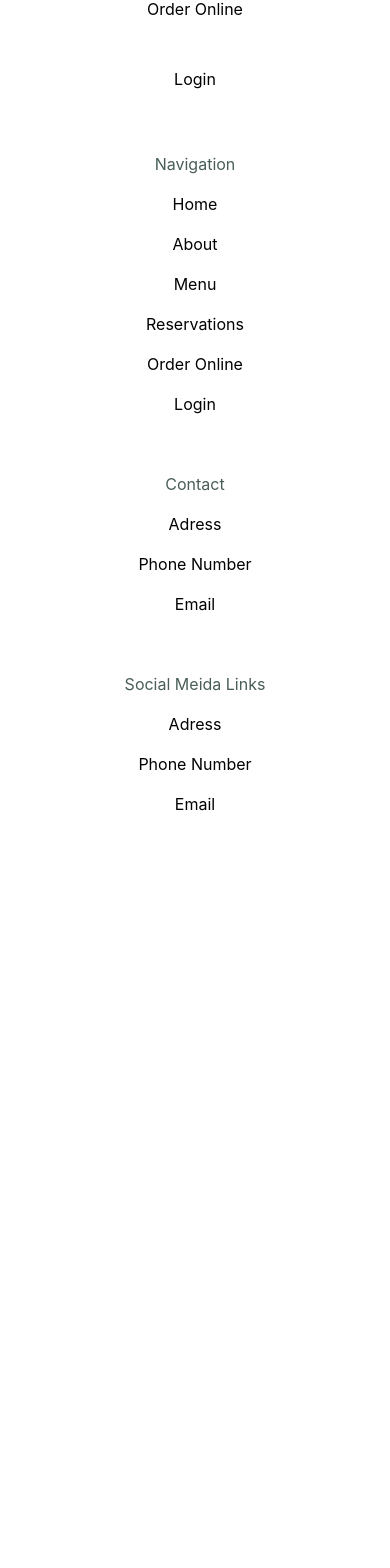
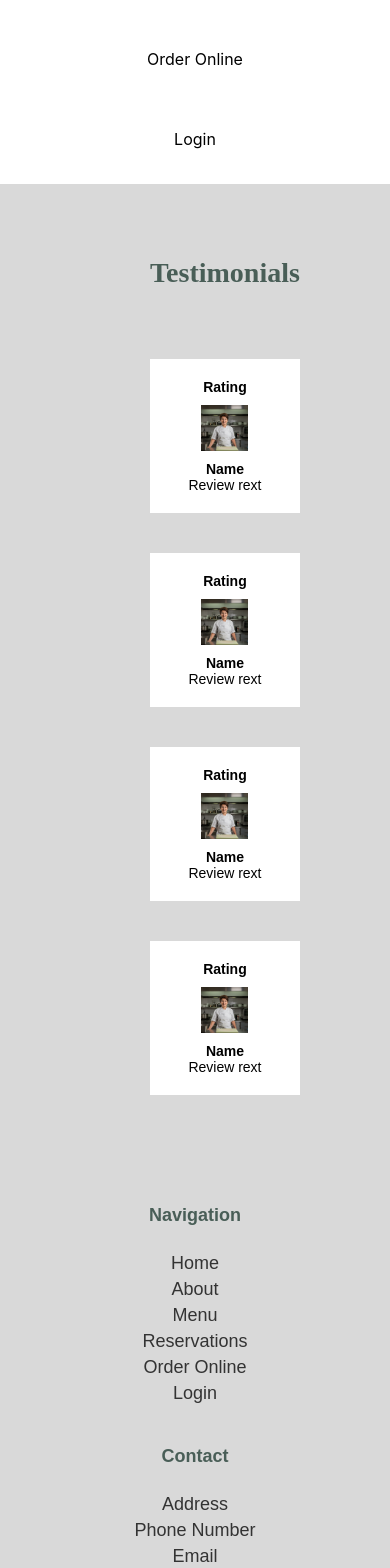
Before and after one commit to BoasAndreasen/project, a React (Create React App) app in the folder project/: page / in a window 390 px wide. Shown: the part 380-1948 px from the top of the page. Before the commit the page ends 1224 px from the top, so only its background shows below. Built offline with nearby package versions, Linux system fonts and the light colour scheme.

Commit message:
Footer nav cards mobile column formatting

```diff
--- a/project/src/components/Footer.js
+++ b/project/src/components/Footer.js
@@ -1,37 +1,60 @@
-import '../styles/Footer.css'
+import React from "react";
+import ownerImage from "../resources/owner.png"
+import '../styles/Footer.css';
 
-function Footer() {
-    return (
-        <div className="Footer">
-            <div className="columns">
-                <ul>
-                    <li><p>Navigation</p></li>
-                    <li><a href="./">Home</a></li>
-                    <li><a href="./">About</a></li>
-                    <li><a href="./">Menu</a></li>
-                    <li><a href="./">Reservations</a></li>
-                    <li><a href="./">Order Online</a></li>
-                    <li><a href="./">Login</a></li>
-                </ul>
-            </div>
-            <div className="columns">
-                <ul>
-                    <li><p>Contact</p></li>
-                    <li><p>Adress</p></li>
-                    <li><p>Phone Number</p></li>
-                    <li><p>Email</p></li>
-                </ul>
-            </div>
-            <div className="columns">
-                <ul>
-                    <li><p>Social Meida Links</p></li>
-                    <li><p>Adress</p></li>
-                    <li><p>Phone Number</p></li>
-                    <li><p>Email</p></li>
-                </ul>
-            </div>
+const Footer = () => {
+  return (
+    <footer className="footerContainer">
+      <div className="logoContainer">
+        <div>
+            <img
+                src={ownerImage}
+                alt="Restaurant owner"
+                className="ownerImage"
+            />
         </div>
-    )
-}
+      </div>
+
+      <div>
+        <div className="columnTitle">Navigation</div>
+        <div className="columnContent">
+          <span>Home</span>
+          <br />
+          <span>About</span>
+          <br />
+          <span>Menu</span>
+          <br />
+          <span>Reservations</span>
+          <br />
+          <span>Order Online</span>
+          <br />
+          <span>Login</span>
+        </div>
+      </div>
+
+      <div>
+        <div className="columnTitle">Contact</div>
+        <div className="columnContent">
+          <span>Address</span>
+          <br />
+          <span>Phone Number</span>
+          <br />
+          <span>Email</span>
+        </div>
+      </div>
+
+      <div>
+        <div className="columnTitle">Social Media Links</div>
+        <div className="columnContent">
+          <span>Facebook</span>
+          <br />
+          <span>Twitter</span>
+          <br />
+          <span>Instagram</span>
+        </div>
+      </div>
+    </footer>
+  );
+};
 
 export default Footer;
--- a/project/src/components/Main.js
+++ b/project/src/components/Main.js
@@ -1,6 +1,9 @@
+import Testimonials from "./testimonials/Testimonials.jsx"
+
 function Main() {
     return (
         <>
+            <Testimonials></Testimonials>
         </>
     )
 }
--- /dev/null
+++ b/project/src/components/testimonials/ReviewCard.css
@@ -0,0 +1,48 @@
+.testimonial-card {
+  background-color: #fff;
+  width: 100%; /* Allow the card to take full width of the grid cell */
+  max-width: 200px; /* Limit the maximum width */
+  height: auto; /* Allow height to adjust dynamically */
+  padding: 20px;
+  box-sizing: border-box;
+  display: flex;
+  flex-direction: column;
+  align-items: center; /* Center content horizontally */
+  justify-content: space-between;
+  text-align: center; /* Center text */
+}
+
+.testimonial-label {
+  font-family: "Karla", sans-serif;
+  font-size: 14px;
+  font-weight: 700;
+  color: #000;
+}
+
+.testimonial-owner-image {
+  width: 47px;
+  height: 46px;
+  margin: 10px 0;
+  object-fit: cover;
+}
+
+.testimonial-text {
+  font-family: "Karla", sans-serif;
+  font-size: 14px;
+  font-weight: 400;
+  color: #000;
+}
+
+@media (max-width: 991px) {
+  .testimonial-card {
+    margin-bottom: 20px;
+  }
+}
+
+@media (max-width: 640px) {
+  .testimonial-card {
+    width: 100%;
+    max-width: 300px;
+    margin-bottom: 20px;
+  }
+}
--- /dev/null
+++ b/project/src/components/testimonials/ReviewCard.jsx
@@ -0,0 +1,21 @@
+import React from "react";
+import "./ReviewCard.css";
+import ownerImage from "../../resources/owner.png"
+
+
+const ReviewCard = () => {
+  return (
+    <article className="testimonial-card">
+      <div className="testimonial-label">Rating</div>
+      <img
+        src={ownerImage}
+        alt="Review owner"
+        className="testimonial-owner-image"
+      />
+      <div className="testimonial-label">Name</div>
+      <div className="testimonial-text">Review rext</div>
+    </article>
+  );
+};
+
+export default ReviewCard;
--- /dev/null
+++ b/project/src/components/testimonials/Testimonials.css
@@ -0,0 +1,39 @@
+.testimonials-container {
+  display: grid;
+  grid-template-columns: repeat(4, 1fr);
+  gap: 20px;
+  align-items: center;
+  justify-items: center;
+  background-color: #d9d9d9;
+  padding: 50px 150px;
+}
+
+.testimonials-title {
+  font-family: "Markazi Text", serif;
+  font-size: 36px;
+  color: #495e57;
+  margin-bottom: 50px;
+  grid-column: span 4;
+  text-align: center;
+}
+
+@media (max-width: 900px) {
+  .testimonials-container {
+    grid-template-columns: repeat(2, 1fr);
+  }
+
+  .testimonials-title {
+    grid-column: span 2;
+  }
+}
+
+@media (max-width: 640px) {
+  .testimonials-container {
+    grid-template-columns: 1fr;
+  }
+
+  .testimonials-title {
+    font-size: 28px;
+    grid-column: span 1;
+  }
+}
--- /dev/null
+++ b/project/src/components/testimonials/Testimonials.jsx
@@ -0,0 +1,18 @@
+import React from "react";
+import ReviewCard from "./ReviewCard";
+import "./Testimonials.css";
+
+
+const Testimonials = () => {
+  return (
+    <div className="testimonials-container">
+      <h2 className="testimonials-title">Testimonials</h2>
+      <ReviewCard />
+      <ReviewCard />
+      <ReviewCard />
+      <ReviewCard />
+    </div>
+  );
+};
+
+export default Testimonials;
--- a/project/src/styles/Footer.css
+++ b/project/src/styles/Footer.css
@@ -1,62 +1,82 @@
-.Footer {
+.footerContainer {
   display: grid;
-    grid-template-columns: repeat(3, 1fr);
-    justify-items: center;
+  grid-template-columns: repeat(4, 200px);
+  gap: 20px;
+  justify-content: center;
   align-items: start;
-    text-align: center;
-    background-color: #FFFFFF;
-    gap: 20px;
-    margin: 20px auto;
-    padding: 0 300px;
+  padding: 60px 0;
+  background-color: #d9d9d9;
   width: 100%;
-    box-sizing: border-box;
 }
 
-.Footer ul {
-    list-style: none;
-    margin: 0;
-    padding: 0;
+.logoContainer {
+  width: 150px;
+  height: 200px;
+  position: relative;
+  overflow: hidden;
 }
 
-.Footer .columns ul p,
-.Footer .columns ul a {
-    text-decoration: none;
-    color: black;
-    font-size: 15px;
+.ownerImage {
+  width: 100%;
+  height: 100%;
+  object-fit: cover;
 }
 
-.Footer .columns ul li {
-    padding: 10px 0;
+.columnTitle {
+  font-family: sans-serif;
+  font-weight: 700;
+  font-size: 20px;
+  color: #495e57;
+  margin-bottom: 24px;
 }
 
-.Footer .columns ul li:first-child p {
-    color: #495E57;
+.columnContent {
+  font-family: sans-serif;
+  font-weight: 400;
+  font-size: 20px;
+  color: #333;
+  line-height: 26px;
 }
 
-.Footer .columns ul li:not(:first-child) p {
-    color: black;
+@media (max-width: 900px) {
+  .footerContainer {
+    max-width: 900px;
+    display: grid;
+    grid-template-columns: repeat(2, 200px);
+    justify-items: center;
+    padding: 40px 0;
+    gap: 40px;
   }
 
-.Footer .columns ul a,
-.Footer .columns ul p {
-    margin: 0;
-    padding: 0;
+  .column {
+    margin-bottom: 0;
+  }
 }
 
-/* Mobile styles */
-@media (max-width: 768px) {
-    .Footer {
-        grid-template-columns: repeat(1, 1fr);
-        margin: 0 auto;
-        padding: 10px;
+@media (max-width: 640px) {
+  .footerContainer {
+    grid-template-columns: 2fr;
+    justify-items: center;
+    gap: 40px;
   }
 
-    .Footer ul {
-        padding: 10px 0;
+  .logoContainer {
+    display: none;
   }
 
-    .Footer .columns ul p,
-    .Footer .columns ul a {
-        font-size: 16px;
+  .column {
+    width: 100%;
+    text-align: center;
+  }
+
+  .columnTitle {
+    font-size: 18px;
+    text-align: center;
+
+  }
+
+  .columnContent {
+    font-size: 18px;
+    text-align: center;
   }
 }
--- a/project/src/styles/Nav.css
+++ b/project/src/styles/Nav.css
@@ -8,15 +8,19 @@
     padding: 10px 20px;
     width: 100%;
     box-sizing: border-box;
+    text-align: center;
 }
 
 .Navigation ul {
     list-style: none;
-    display: flex;
+    display: grid;
+    grid-template-columns: repeat(7, auto);
     justify-content: center;
+    align-items: center;
     padding: 0;
-    margin: 0;
-    flex-wrap: wrap;
+    margin: 0 auto;
+    gap: 20px;
+    max-width: 100%;
 }
 
 .Navigation img {
@@ -30,16 +34,25 @@
     display: inline-block;
     line-height: 50px;
     color: black;
+    text-align: center;
 }
 
-@media (max-width: 768px) {
+@media (max-width: 900px) {
+    .Navigation ul {
+        grid-template-columns: repeat(4, auto);
+        gap: 20px;
+    }
+}
+
+@media (max-width: 640px) {
     .Navigation {
-        padding: 10px;
+        text-align: center;
     }
 
     .Navigation ul {
-        flex-direction: column;
-        align-items: center;
+        grid-template-columns: 1fr;
+        gap: 10px;
+        justify-items: center;
     }
 
     .Navigation img {
@@ -49,5 +62,6 @@
     .Navigation a {
         margin: 10px 0;
         font-size: 16px;
+        text-align: center;
     }
 }
```
Also changed, not shown: project/src/resources/owner.png (added). Lines whose indentation alone changed are shown as unchanged.
